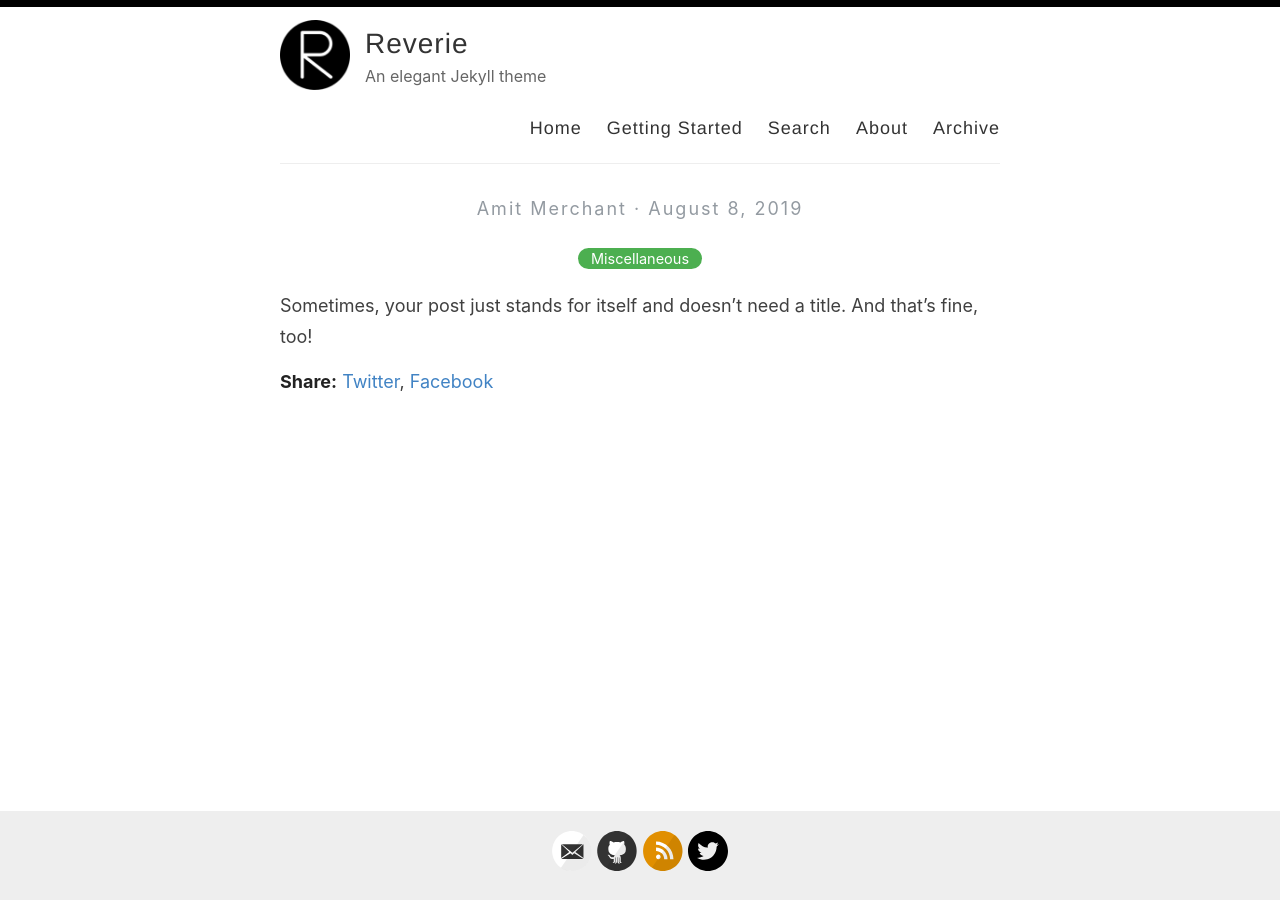
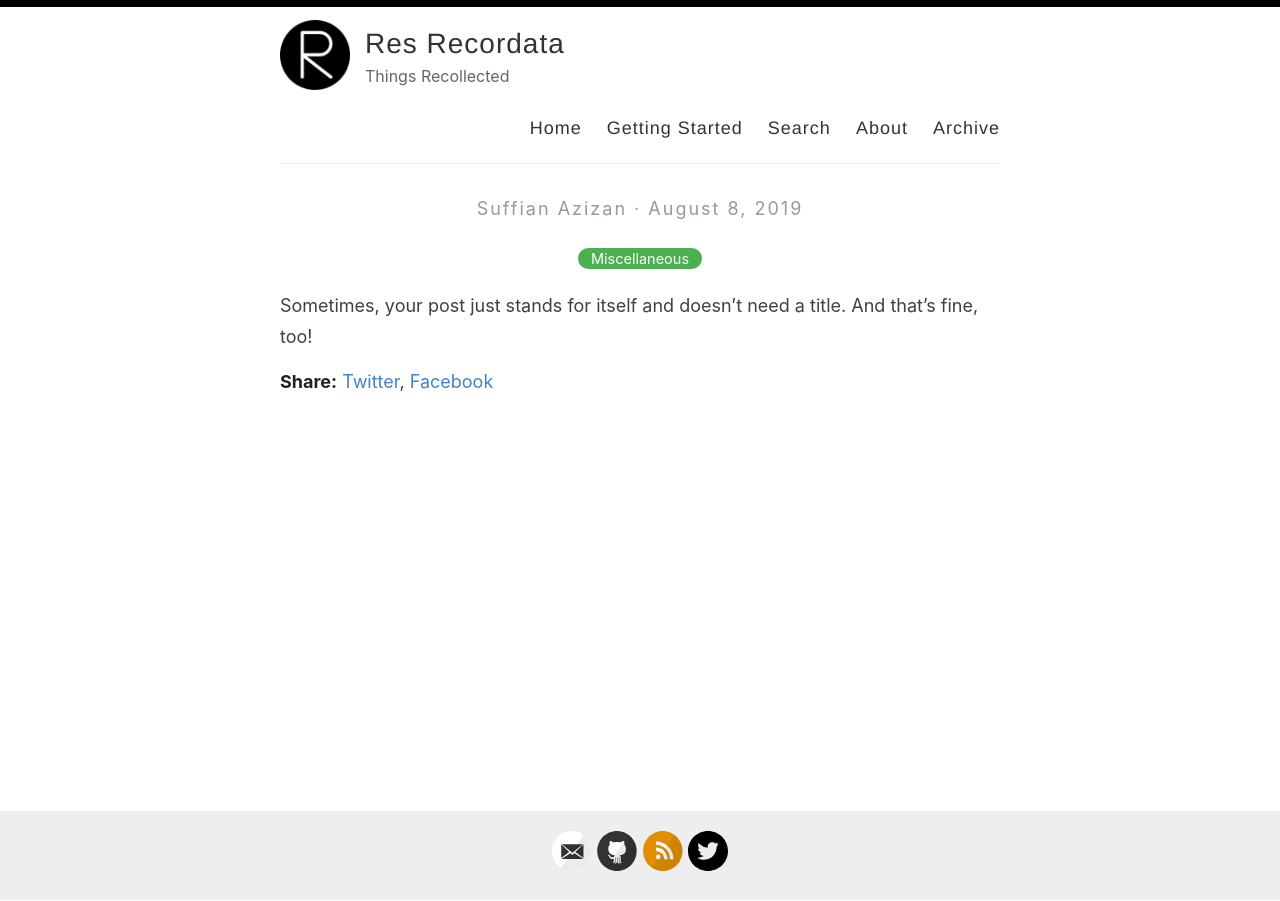
Before and after one commit to sufyazi/sufyazi.github.io, a Jekyll site: the page built from _posts/2019-08-08-no-title-posts.md, in a window 1280 px wide. Built offline with Jekyll 4.4.1, drawn with Linux system fonts in a browser that asks for light colours.

Commit message:
Update _config.yml

```diff
--- a/_config.yml
+++ b/_config.yml
@@ -3,13 +3,13 @@
 #
 
 # Name of your site (displayed in the header)
-name: Reverie
+name: Res Recordata
 
 # Name of the author
-author: Amit Merchant
+author: Suffian Azizan
 
 # Short bio or description (displayed in the header)
-description: An elegant Jekyll theme
+description: Things Recollected
 
 # URL of your avatar or profile pic (you could use your GitHub profile pic)
 avatar: /images/reverie.png
@@ -21,15 +21,15 @@ avatar: /images/reverie.png
 # Includes an icon in the footer for each username you enter
 footer-links:
   dribbble:
-  email: amit.d.merchant@gmail.com
+  email: sufyazi@outlook.com
   facebook:
   flickr:
-  github: amitmerchant1990/reverie
+  github: sufyazi
   instagram:
   linkedin:
   pinterest:
   rss: rss
-  twitter: amit_merchant
+  twitter: sufjanaz
   stackoverflow:
   youtube: # channel/<your_long_string> or user/<user-name>
   googleplus: # anything in your profile username that comes after plus.google.com/
@@ -41,7 +41,7 @@ footer-links:
 disqus:
 
 # Enter your Google Analytics web tracking code (e.g. UA-2110908-2) to activate tracking
-google_analytics: UA-43339302-11
+google_analytics:
 
 # For newer "GA4" analytics, use the following instead of the "UA" entry above
 #google_analytics_ga4: G-GABC1DEFG
```
